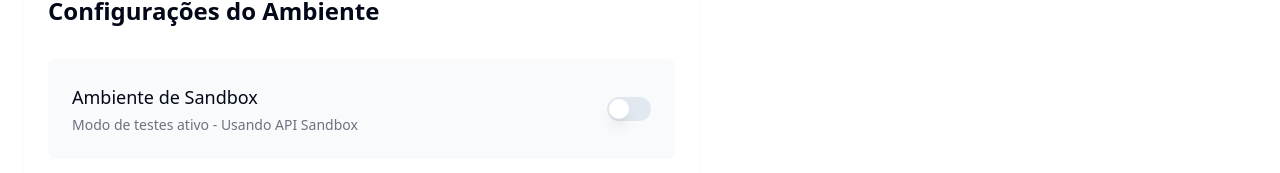
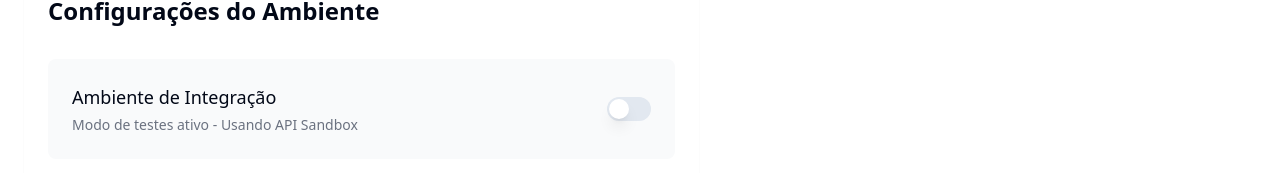
Before and after one commit to Duduziimmm/folder-creator-wizard, a React (Vite) app: page /analyst in a window 1280 px wide. Shown: the part 229-402 px from the top of the page. Built offline with nearby package versions, Linux system fonts and the light colour scheme.

Commit message:
Update dashboard title
Update the title of the dashboard to "Ambiente de Integração".

```diff
--- a/src/components/analyst-dashboard.tsx
+++ b/src/components/analyst-dashboard.tsx
@@ -156,7 +156,7 @@ const AnalystDashboard = () => {
               <div className="bg-gray-50 rounded-lg p-6 mb-6">
                 <div className="flex justify-between items-center">
                   <div>
-                    <h3 className="font-medium text-lg mb-1">Ambiente de Sandbox</h3>
+                    <h3 className="font-medium text-lg mb-1">Ambiente de Integração</h3>
                     <p className="text-gray-500 text-sm">
                       {isProd ? 'Modo de produção ativo' : 'Modo de testes ativo - Usando API Sandbox'}
                     </p>
```
